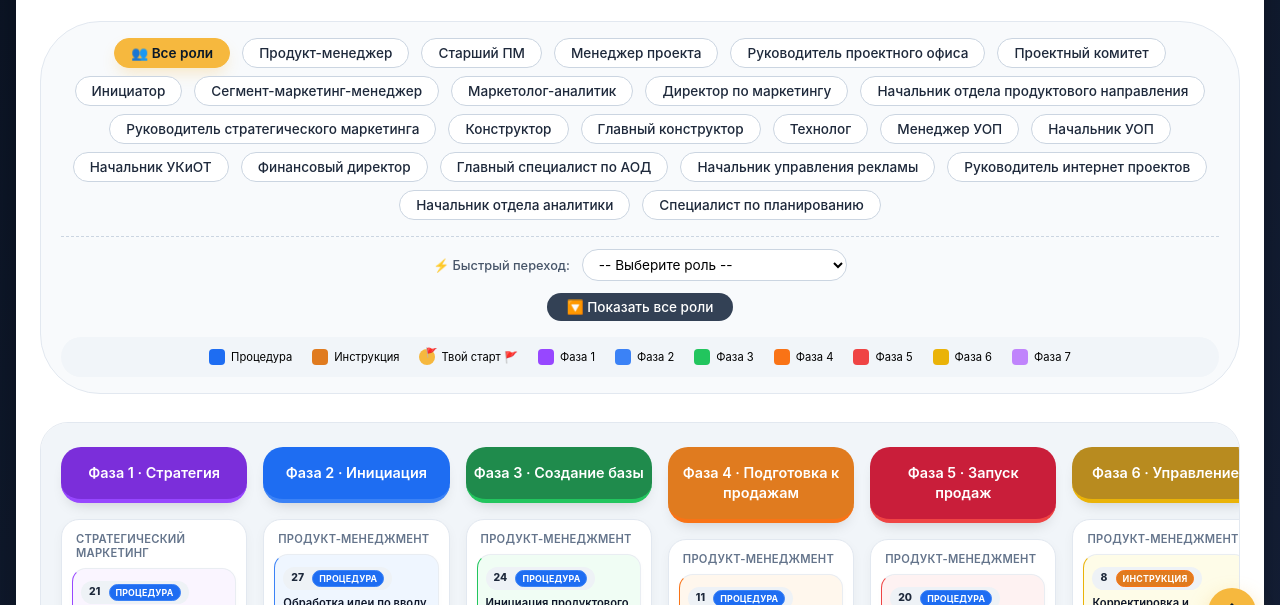
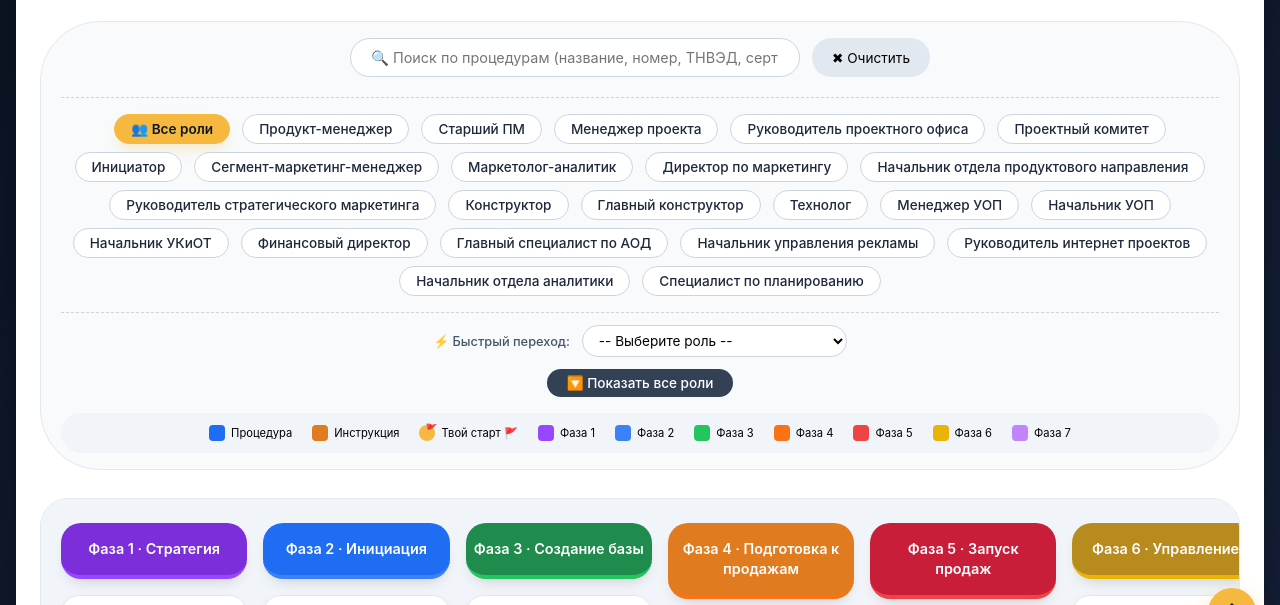
Before and after one commit to p1ngN-del/keaz-processes-main, a plain HTML site: page index.html in a window 1280 px wide. Shown: the part 140-745 px from the top of the page. Drawn offline with Linux system fonts and the light colour scheme.

Commit message:
Update index.html

```diff
--- a/index.html
+++ b/index.html
@@ -52,6 +52,51 @@
             margin-bottom: 28px;
             border: 1px solid #e2e8f0;
         }
+
+        /* ПОИСК — ДОБАВЛЕНО */
+        .search-section {
+            margin-bottom: 16px;
+            padding-bottom: 12px;
+            border-bottom: 1px dashed #cbd5e1;
+        }
+        .search-row {
+            display: flex;
+            justify-content: center;
+            gap: 12px;
+            flex-wrap: wrap;
+        }
+        .search-input {
+            flex: 1;
+            max-width: 450px;
+            padding: 10px 20px;
+            border-radius: 40px;
+            border: 1px solid #cbd5e1;
+            background: white;
+            font-size: 0.9rem;
+            outline: none;
+        }
+        .search-input:focus {
+            border-color: #f6b83e;
+            box-shadow: 0 0 0 2px rgba(246,184,62,0.2);
+        }
+        .search-clear {
+            background: #e2e8f0;
+            border: none;
+            border-radius: 40px;
+            padding: 6px 20px;
+            cursor: pointer;
+            font-size: 0.85rem;
+        }
+        .search-clear:hover {
+            background: #cbd5e1;
+        }
+        .search-result-count {
+            text-align: center;
+            font-size: 0.75rem;
+            color: #64748b;
+            margin-top: 8px;
+        }
+        /* конец поиска */
 
         .filter-row {
             display: flex;
@@ -299,6 +344,11 @@
             overflow: hidden;
         }
 
+        /* ПОИСК: скрытие карточек */
+        .proc-card.search-hidden {
+            display: none !important;
+        }
+
         .proc-card.start-highlight {
             border: 3px solid #f6b83e !important;
             background: #fff9e6;
@@ -414,6 +464,15 @@
 
     <!-- Панель фильтра -->
     <div class="filter-panel">
+        <!-- ПОИСК - ДОБАВЛЕНО -->
+        <div class="search-section">
+            <div class="search-row">
+                <input type="text" id="searchInput" class="search-input" placeholder="🔍 Поиск по процедурам (название, номер, ТНВЭД, сертификат...)" onkeyup="applySearch()">
+                <button class="search-clear" onclick="clearSearch()">✖ Очистить</button>
+            </div>
+            <div id="searchResultCount" class="search-result-count"></div>
+        </div>
+
         <div class="filter-row" id="mainRoles">
             <div class="filter-item filter-all active" data-role="all" onclick="filterByRole('all')">👥 Все роли</div>
             <div class="filter-item" data-role="product_manager" onclick="filterByRole('product_manager')">Продукт-менеджер</div>
@@ -538,7 +597,7 @@
         </div>
     </div>
 
-    <!-- Карта процессов (ОСТАЛАСЬ БЕЗ ИЗМЕНЕНИЙ) -->
+    <!-- Карта процессов (БЕЗ ИЗМЕНЕНИЙ — твоя полная карта) -->
     <div class="phases-container">
         <div class="phases-grid">
             <!-- Фаза 1 · Стратегия -->
@@ -828,6 +887,33 @@
         }
     }
 
+    // ПОИСК
+    function applySearch() {
+        const searchTerm = document.getElementById('searchInput').value.toLowerCase();
+        const cards = document.querySelectorAll('.proc-card');
+        let visibleCount = 0;
+        cards.forEach(card => {
+            const text = card.textContent.toLowerCase();
+            if (!searchTerm || text.includes(searchTerm)) {
+                card.classList.remove('search-hidden');
+                visibleCount++;
+            } else {
+                card.classList.add('search-hidden');
+            }
+        });
+        const countEl = document.getElementById('searchResultCount');
+        if (searchTerm) {
+            countEl.textContent = `🔍 Найдено: ${visibleCount} процедур`;
+        } else {
+            countEl.textContent = '';
+        }
+    }
+
+    function clearSearch() {
+        document.getElementById('searchInput').value = '';
+        applySearch();
+    }
+
     function filterByRole(role) {
         updateURL(role);
 
@@ -864,6 +950,8 @@
                 }
             });
         }
+        // после фильтрации применяем поиск
+        applySearch();
     }
 
     window.addEventListener('DOMContentLoaded', () => {
```
